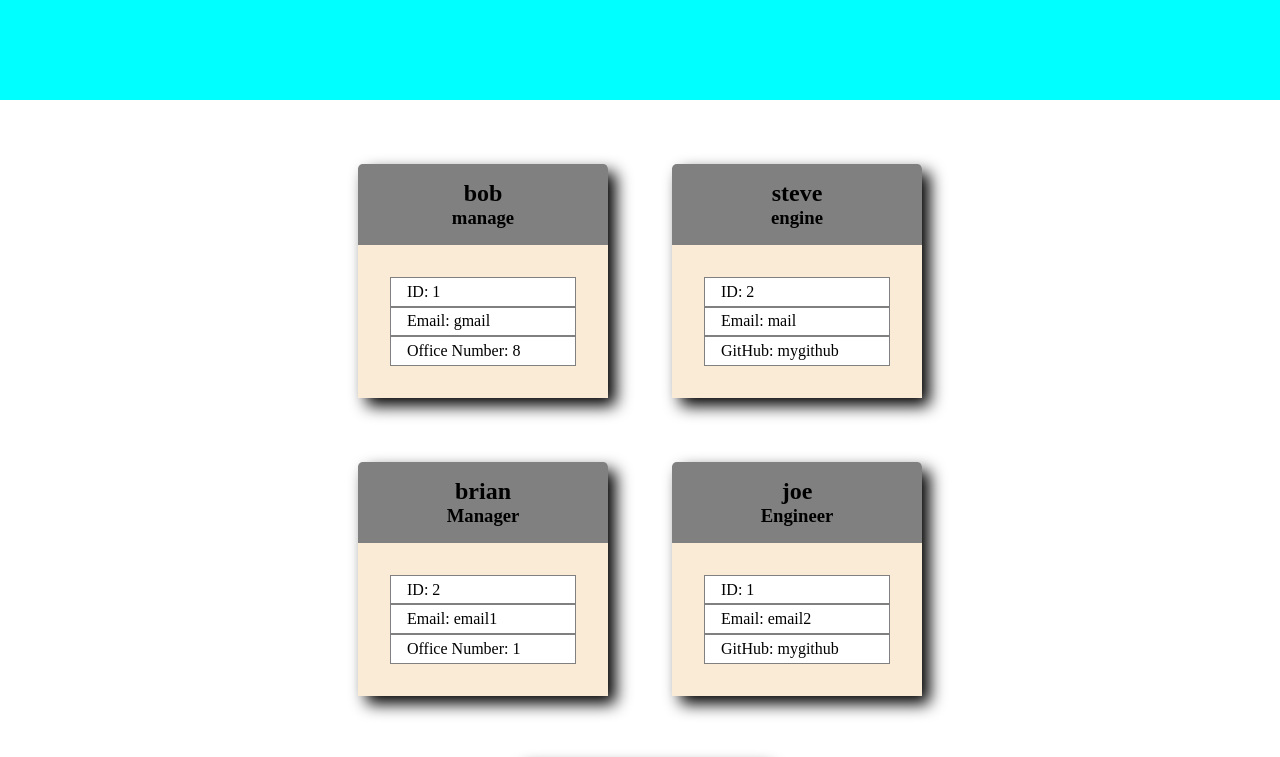
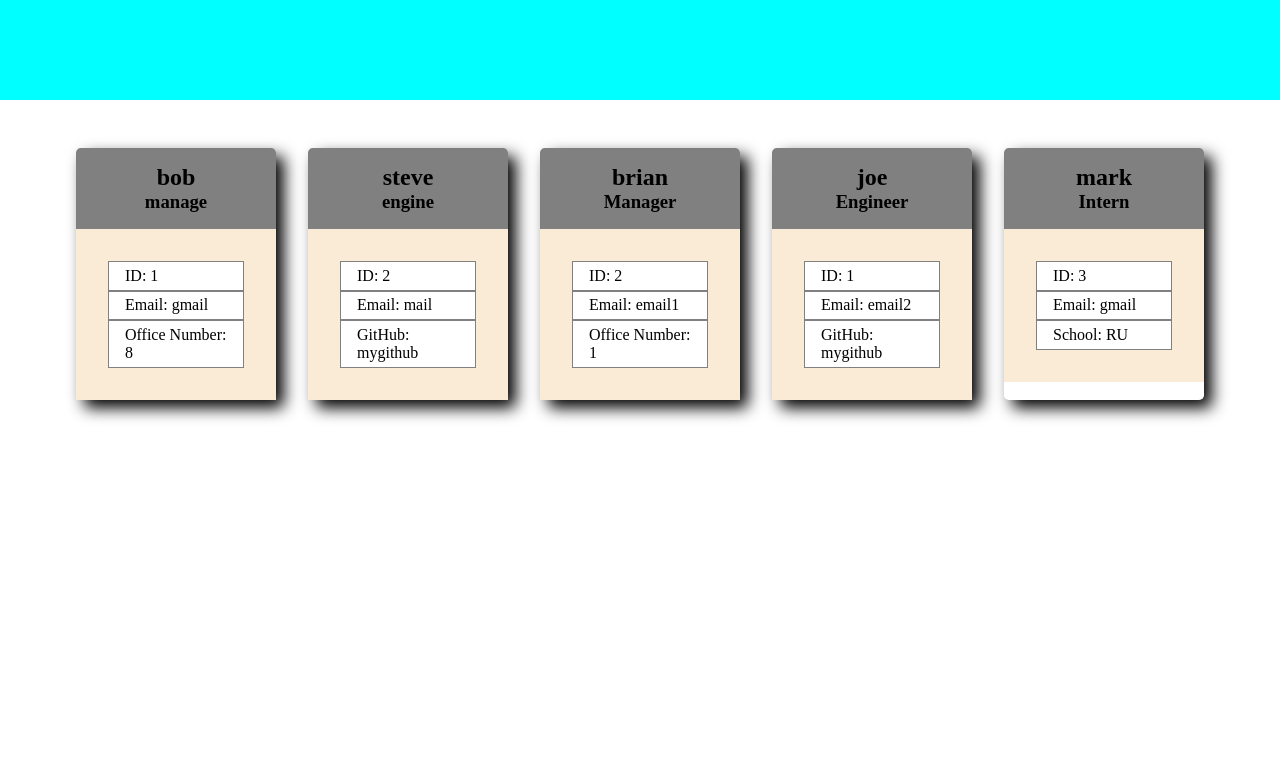
Before and after one commit to bthalpin/Team-Management-System, a website: page index1.html in a window 1280 px wide. Shown: the top 757 px of the page. Drawn offline with Linux system fonts and the light colour scheme.

Commit message:
Update css

```diff
--- a/style.css
+++ b/style.css
@@ -15,15 +15,15 @@ header{
     /* width:60vw; */
 }
 .card-container{
-    display:flex;
-    justify-content: center;
-    flex-wrap: wrap;
-    width:60vw;
+    /* display:flex; */
+    /* justify-content: center; */
+    /* flex-wrap: wrap; */
+    /* width:60vw; */
 }
 .card{
 
-    width:250px;
-    margin:2rem;
+    width:90vw;
+    margin:1rem;
     /* padding:1rem; */
     box-shadow: 0.5rem 0.5rem 1rem black;
     background-color: white;
@@ -48,3 +48,18 @@ header{
     border:1px solid gray;
     background-color: white;
 }
+
+@media screen and (min-width:500px) {
+    .container{
+        /* width:60vw; */
+    }
+    .card-container{
+        display:flex;
+        justify-content: center;
+        flex-wrap: wrap;
+        /* width:60vw; */
+    }
+    .card{
+        width:200px;
+    }
+}
```
